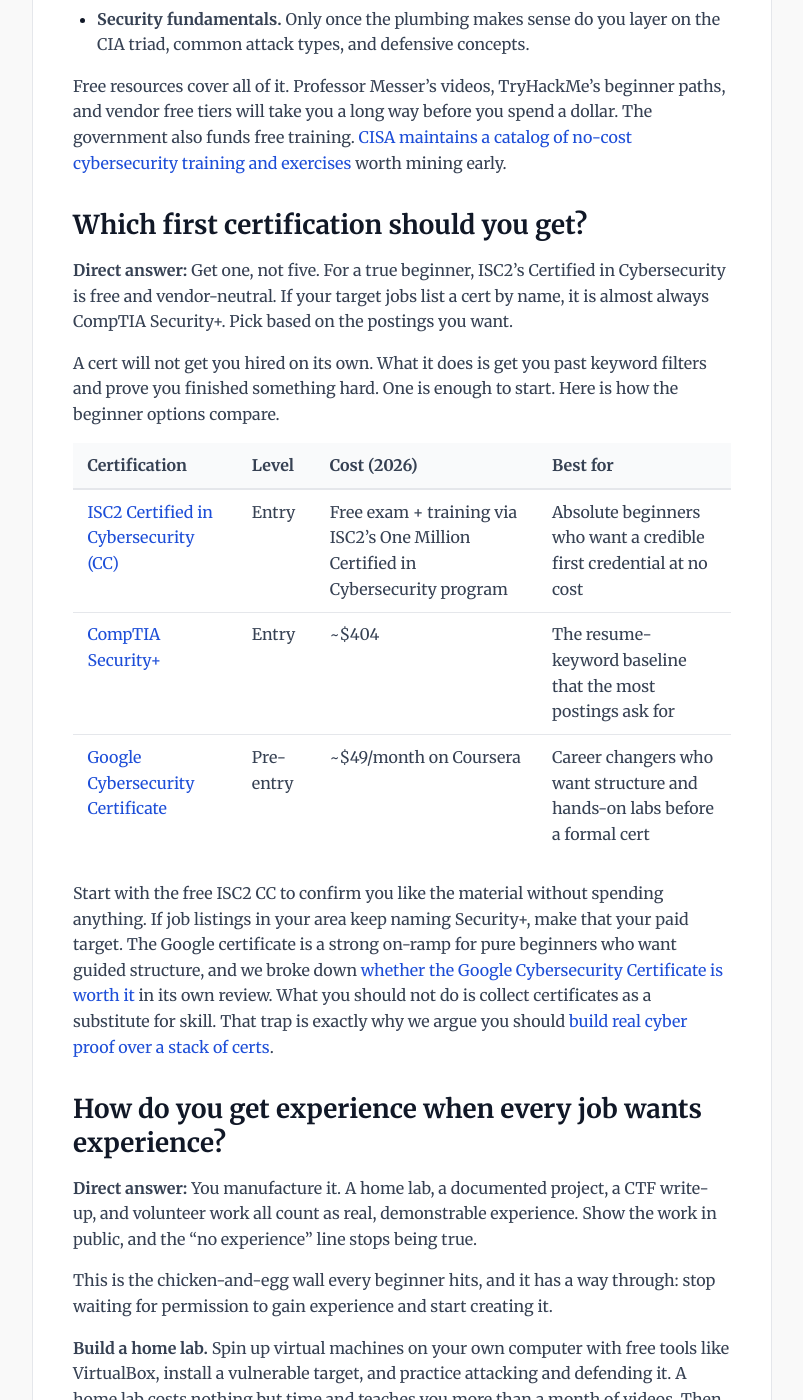
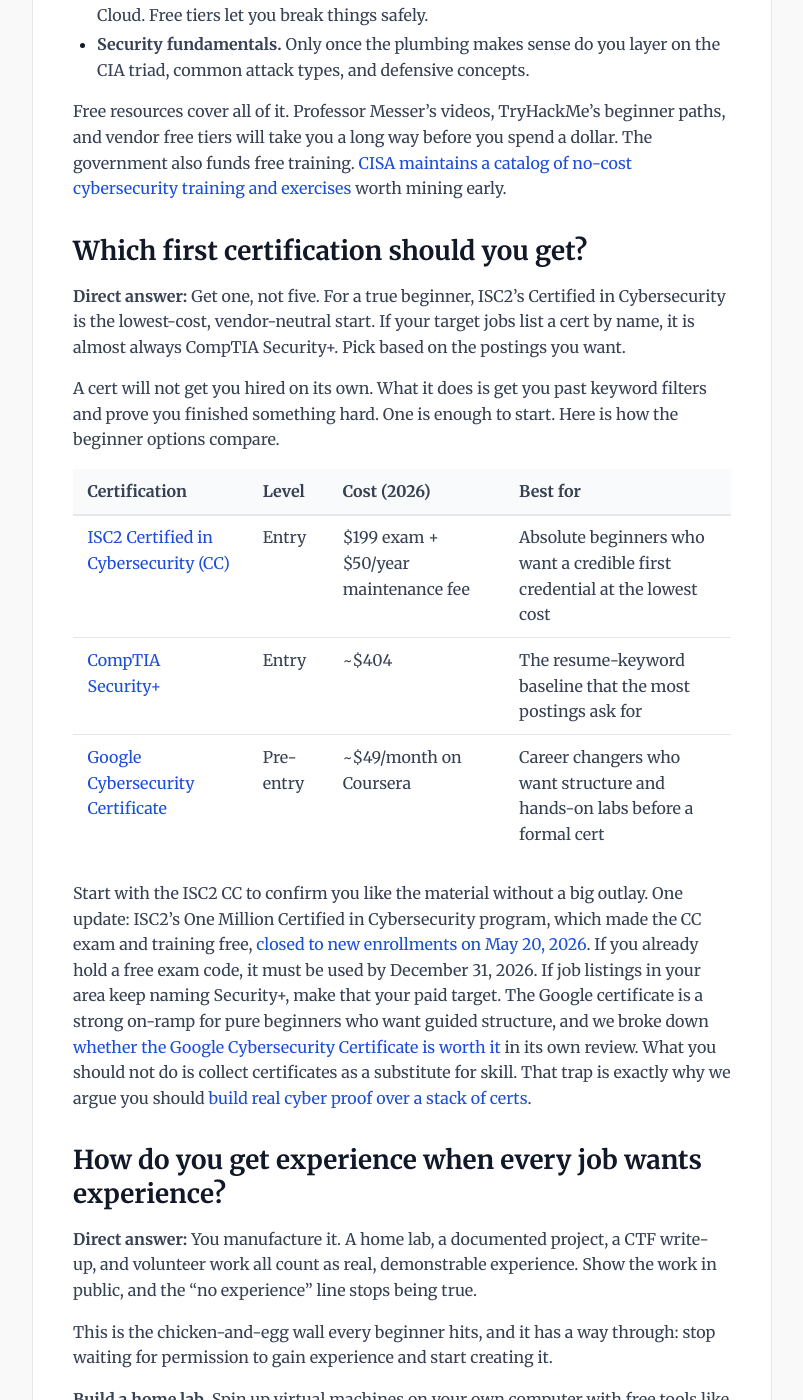
Before and after one commit to mda1125/bytesizedsecurity, a Jekyll site: the page built from _posts/2026-08-10-how-to-get-into-cybersecurity-no-experience.md, in a window 1280 px wide and 1400 px high, scrolled down 3096 px. Shown: the whole window, without its empty margins (64-867 px from the left). Built offline with Jekyll 4.4.1, drawn with Linux system fonts in a browser that asks for light colours; comment, search, counter and statistics services are not loaded; some of the changed text lies outside the part shown.

Commit message:
fix(post): ISC2 CC no longer free; update BLS projection to 21% 2025-2035
Co-Authored-By: Claude Opus 5.5 <noreply@anthropic.com>

```diff
--- a/_posts/2026-08-10-how-to-get-into-cybersecurity-no-experience.md
+++ b/_posts/2026-08-10-how-to-get-into-cybersecurity-no-experience.md
@@ -1,15 +1,15 @@
 ---
-description: "How to get into cybersecurity with no experience or degree in 2026: the free first cert, a home lab, and the on-ramp roles that hire beginners."
+description: "How to get into cybersecurity with no experience or degree in 2026: the right first cert, a home lab, and the on-ramp roles that hire beginners."
 layout: post
 title: "How to Get Into Cybersecurity With No Experience (2026)"
 category: "Career"
 tags: ["Cybersecurity Careers", "Entry Level", "Career Change", "Home Lab"]
 author: Marc
-excerpt: "No degree, no IT background, no idea where to start. Everyone says the field is booming, yet every posting wants three years of experience. Here is the realistic 2026 path to break in, from your first free cert to a home lab you can talk about in an interview."
+excerpt: "No degree, no IT background, no idea where to start. Everyone says the field is booming, yet every posting wants three years of experience. Here is the realistic 2026 path to break in, from your first cert to a home lab you can talk about in an interview."
 image: "/assets/img/posts/how-to-get-into-cybersecurity-no-experience.webp"
 image_width: 1200
 image_height: 630
-last_modified_at: 2026-10-25
+last_modified_at: 2026-11-03
 slug: how-to-get-into-cybersecurity-no-experience
 faq:
   - question: "Can you get into cybersecurity with no experience?"
@@ -28,7 +28,7 @@ faq:
 
 Everyone tells you cybersecurity is booming. No one tells you how to get the first job when every posting wants three years of experience you do not have.
 
-**TL;DR:** You can break into cybersecurity with no experience or degree, but not by waiting for a job posting to reward you. Start with free foundations in networking and Linux, earn one entry cert (ISC2's Certified in Cybersecurity is free right now), build a home lab you can talk about, and target an on-ramp role like help desk or a SOC tier-1 seat. The people who get hired show proof of skill, not a longer list of certs. Here is the realistic path for 2026.
+**TL;DR:** You can break into cybersecurity with no experience or degree, but not by waiting for a job posting to reward you. Start with free foundations in networking and Linux, earn one entry cert (ISC2's Certified in Cybersecurity is the cheapest credible start at $199), build a home lab you can talk about, and target an on-ramp role like help desk or a SOC tier-1 seat. The people who get hired show proof of skill, not a longer list of certs. Here is the realistic path for 2026.
 
 ---
 
@@ -59,7 +59,7 @@ If you already work in IT, help desk, or anything technical, you are closer than
 
 Both of these are true at the same time, and holding both is the key to a sane job search.
 
-On one hand, the long-term outlook is strong. The [Bureau of Labor Statistics projects information security analyst jobs to grow 33% through 2033](https://www.bls.gov/ooh/computer-and-information-technology/information-security-analysts.htm), far faster than the average occupation. On the other hand, the entry rung got crowded. Bootcamps flood the market with juniors, hiring freezes hit the roles beginners target first, and routine tier-1 analyst work is getting automated. The result is a field that genuinely needs people while the front door feels jammed.
+On one hand, the long-term outlook is strong. The [Bureau of Labor Statistics projects information security analyst jobs to grow 21% from 2025 to 2035](https://www.bls.gov/ooh/computer-and-information-technology/information-security-analysts.htm), much faster than the average occupation, with a median pay of $129,180 as of May 2025. On the other hand, the entry rung got crowded. Bootcamps flood the market with juniors, hiring freezes hit the roles beginners target first, and routine tier-1 analyst work is getting automated. The result is a field that genuinely needs people while the front door feels jammed.
 
 This is not a reason to quit. It is a reason to stop competing the way everyone else does. The candidates who get hired in this market are the ones who show up with evidence and a warm introduction, not the ones who fire 200 identical resumes into applicant tracking systems. We wrote about why [networking beats blind applications](/2026/03/18/okurrrr-ultimate-free-cybersecurity-career-roadmap/) because it is the single biggest lever a beginner has.
 
@@ -80,17 +80,17 @@ Free resources cover all of it. Professor Messer's videos, TryHackMe's beginner
 
 ## Which first certification should you get? {#first-cert}
 
-> **Direct answer:** Get one, not five. For a true beginner, ISC2's Certified in Cybersecurity is free and vendor-neutral. If your target jobs list a cert by name, it is almost always CompTIA Security+. Pick based on the postings you want.
+> **Direct answer:** Get one, not five. For a true beginner, ISC2's Certified in Cybersecurity is the lowest-cost, vendor-neutral start. If your target jobs list a cert by name, it is almost always CompTIA Security+. Pick based on the postings you want.
 
 A cert will not get you hired on its own. What it does is get you past keyword filters and prove you finished something hard. One is enough to start. Here is how the beginner options compare.
 
 | Certification | Level | Cost (2026) | Best for |
 |---|---|---|---|
-| [ISC2 Certified in Cybersecurity (CC)](https://www.isc2.org/certifications/cc) | Entry | Free exam + training via ISC2's One Million Certified in Cybersecurity program | Absolute beginners who want a credible first credential at no cost |
+| [ISC2 Certified in Cybersecurity (CC)](https://www.isc2.org/certifications/cc) | Entry | $199 exam + $50/year maintenance fee | Absolute beginners who want a credible first credential at the lowest cost |
 | [CompTIA Security+](https://www.comptia.org/certifications/security) | Entry | ~$404 | The resume-keyword baseline that the most postings ask for |
 | [Google Cybersecurity Certificate](https://grow.google/certificates/cybersecurity/) | Pre-entry | ~$49/month on Coursera | Career changers who want structure and hands-on labs before a formal cert |
 
-Start with the free ISC2 CC to confirm you like the material without spending anything. If job listings in your area keep naming Security+, make that your paid target. The Google certificate is a strong on-ramp for pure beginners who want guided structure, and we broke down [whether the Google Cybersecurity Certificate is worth it](/2026/06/25/google-cybersecurity-certification-review/) in its own review. What you should not do is collect certificates as a substitute for skill. That trap is exactly why we argue you should [build real cyber proof over a stack of certs](/2026/06/04/rise-above-the-90-build-cyber-proof-not-just-certs/).
+Start with the ISC2 CC to confirm you like the material without a big outlay. One update: ISC2's One Million Certified in Cybersecurity program, which made the CC exam and training free, [closed to new enrollments on May 20, 2026](https://www.isc2.org/landing/1mcc). If you already hold a free exam code, it must be used by December 31, 2026. If job listings in your area keep naming Security+, make that your paid target. The Google certificate is a strong on-ramp for pure beginners who want guided structure, and we broke down [whether the Google Cybersecurity Certificate is worth it](/2026/06/25/google-cybersecurity-certification-review/) in its own review. What you should not do is collect certificates as a substitute for skill. That trap is exactly why we argue you should [build real cyber proof over a stack of certs](/2026/06/04/rise-above-the-90-build-cyber-proof-not-just-certs/).
 
 ## How do you get experience when every job wants experience? {#get-experience}
 
@@ -120,12 +120,12 @@ Get one of these, do it well for a year or two, and you become an internal candi
 
 ## What should your first 90 days look like? {#90-day-plan}
 
-> **Direct answer:** Foundations first, then one credential, then proof, then people. Ninety days is enough to learn the basics, start a free cert, ship your first lab write-up, and begin real conversations with people already in the field.
+> **Direct answer:** Foundations first, then one credential, then proof, then people. Ninety days is enough to learn the basics, start your first cert, ship your first lab write-up, and begin real conversations with people already in the field.
 
 You do not need the whole plan solved to start. You need the next 90 days.
 
 1. **Weeks 1 to 4: foundations.** Pick networking and Linux. Work through free material daily, even 45 minutes counts. Set up VirtualBox and a Linux VM by the end of the month.
-2. **Weeks 4 to 8: first cert and first lab.** Enroll in the free ISC2 CC path or start Security+ study. In parallel, build one small home lab and write up what you did in plain language.
+2. **Weeks 4 to 8: first cert and first lab.** Start ISC2 CC or Security+ study, whichever your target postings name. In parallel, build one small home lab and write up what you did in plain language.
 3. **Weeks 8 to 12: proof and people.** Publish two more write-ups. Update your resume and profile to point every bit of experience at security. Then start talking to people, message five professionals with a specific, respectful question each week.
 
 That last step is the one beginners skip and the one that works. Referrals route around the resume void. The plan is not glamorous, and that is the point. Small, consistent, visible effort compounds into a hireable profile.
```
